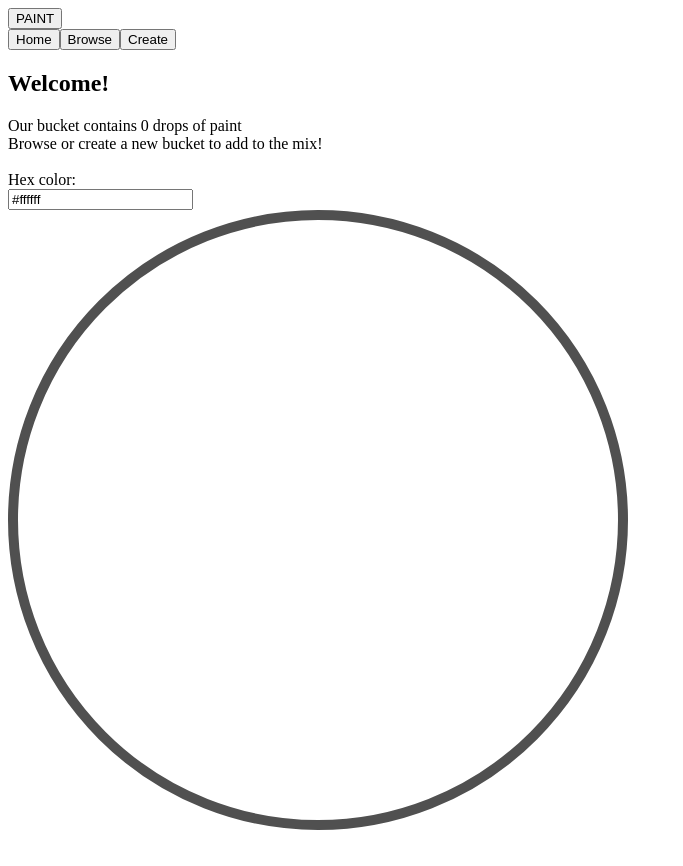
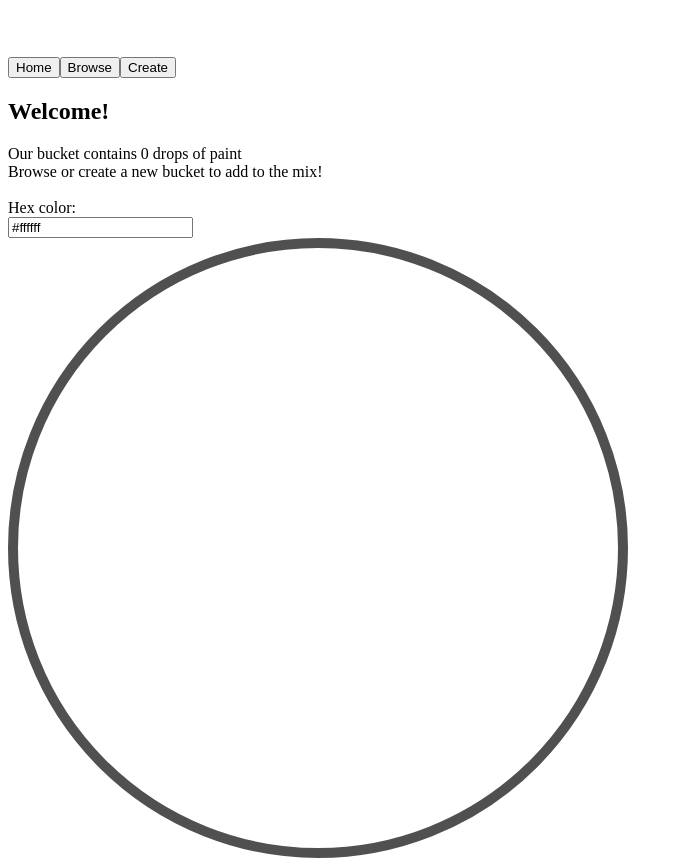
Before and after one commit to 7socks/PaintMix, a React app: page / in a window 1280 px wide. Shown: the whole page, without its empty margins (0-683 px from the left). Before the commit the page ends 838 px from the top, so only its background shows below. Built offline with nearby package versions, Linux system fonts and the light colour scheme; no server answers; the HTML template or start-up script is replaced by a standard one.

Commit message:
navbar update

```diff
--- a/client/src/components/Nav.js
+++ b/client/src/components/Nav.js
@@ -1,9 +1,24 @@
 import React from 'react';
+import styled from 'styled-components';
+import { random } from 'colord';
+
+const HomeButton = styled.button`
+  margin: 5px 20px;
+  font-size: 32px;
+  font-weight: 700;
+  background: transparent;
+  border: none;
+  color: white;
+
+  &:hover {
+    color: ${() => { return random().toHex(); }};
+  }
+`;
 
 const Nav = ({setView, getHome}) => {
   return (
     <div className="nav">
-      <button name="title" className="home-btn" onClick={getHome}>PAINT</button>
+      <HomeButton name="title" onClick={getHome}>PAINT</HomeButton>
       <div className="nav-btns">
         <button name="home" onClick={getHome}>Home</button>
         <button name="browse" onClick={setView}>Browse</button>
```
Also changed, not shown: 1 other file (tests, documents, lock files or other folders).
